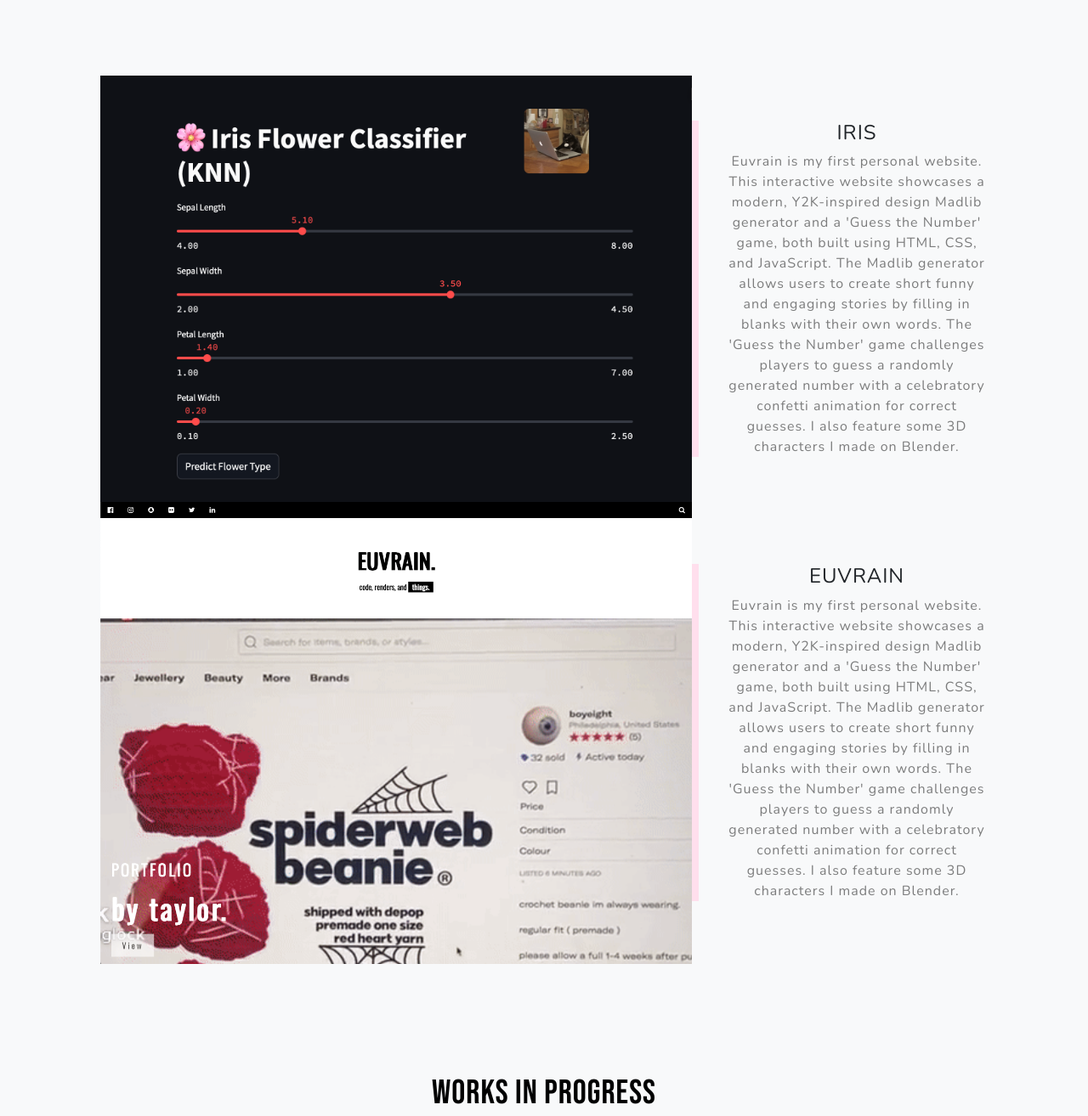
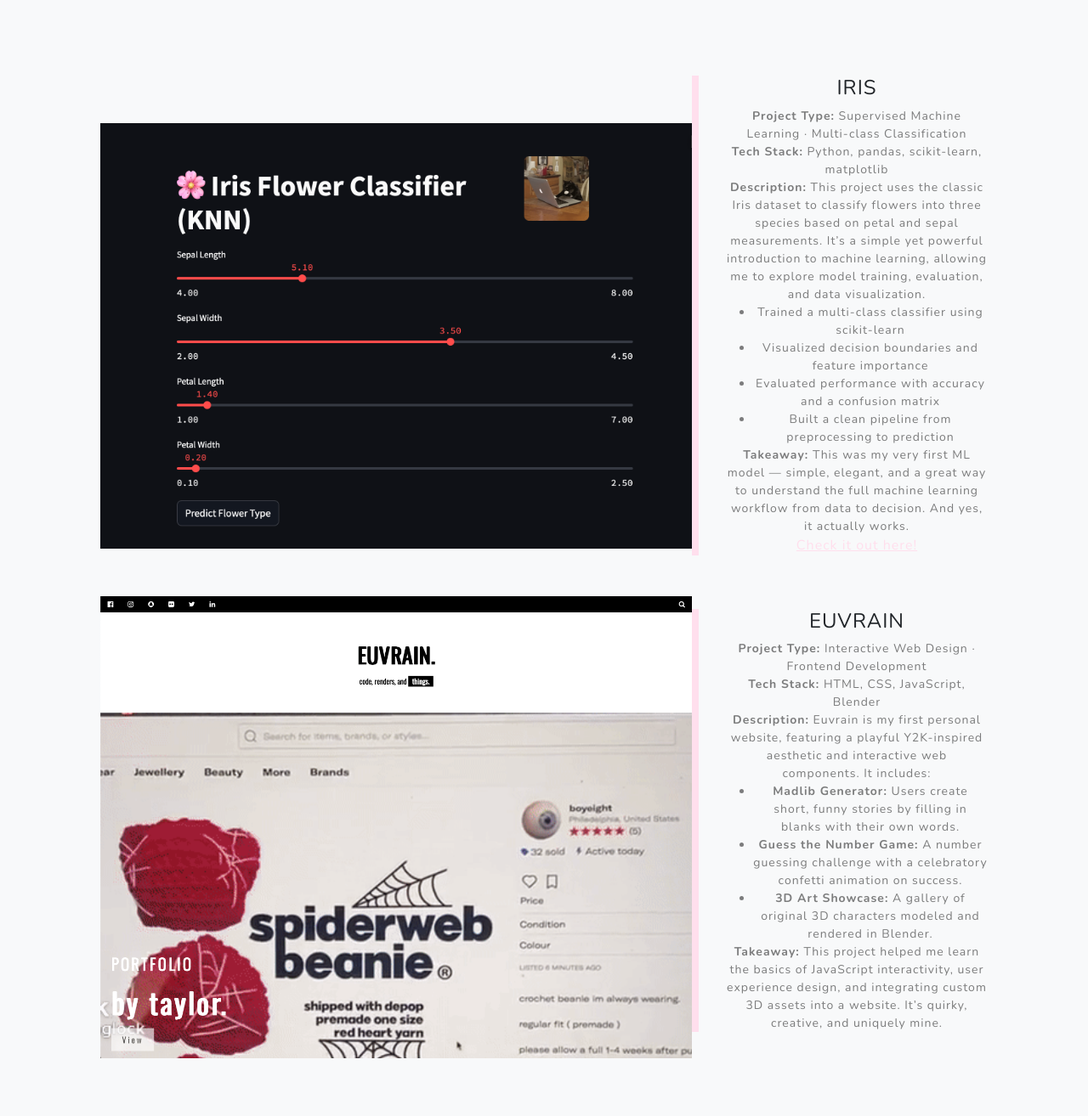
Before and after one commit to euvrain/landing-page, a plain HTML site: page index.html in a window 1280 px wide. Shown: the part 1620-2934 px from the top of the page at 85% size. Drawn offline with nearby package versions, Linux system fonts and the light colour scheme.

Commit message:
update projects

```diff
--- a/index.html
+++ b/index.html
@@ -1,32 +1,12 @@
 <!DOCTYPE html>
 <html lang="en">
     <head>
-        <!-- Google tag (gtag.js) -->
-<script async src="https://www.googletagmanager.com/gtag/js?id=G-V4204ME1LW"></script>
-<script>
-  window.dataLayer = window.dataLayer || [];
-  function gtag(){dataLayer.push(arguments);}
-  gtag('js', new Date());
-
-  gtag('config', 'G-V4204ME1LW');
-</script>
-
         <meta charset="utf-8" />
         <meta name="viewport" content="width=device-width, initial-scale=1, shrink-to-fit=no" />
         <meta name="description" content="" />
         <meta name="author" content="" />
-        <title>Taylor McDonald - Web Dev | 3D Modeling | App Dev</title>
-
-
-        <meta property="og:title" content="Taylor McDonald - Web Dev | 3D Modeling | App Dev">
-        <meta property="og:description" content="Welcome to my portfolio website where you can explore my projects, skills, and experience.">
-        <meta property="og:image" content="icon.png">
-        <meta property="og:url" content="https://taymarie.dev">
-        <meta property="og:type" content="website">
-
-
-
-        <link rel="icon" type="image/x-icon" href="assets/icon.ico" sizes="16x16"/>
+        <title>Grayscale - Start Bootstrap Theme</title>
+        <link rel="icon" type="image/x-icon" href="assets/favicon.ico" />
         <!-- Font Awesome icons (free version)-->
         <script src="https://use.fontawesome.com/releases/v6.3.0/js/all.js" crossorigin="anonymous"></script>
         <!-- Google fonts-->
@@ -54,7 +34,7 @@
                     <ul class="navbar-nav ms-auto">
                         <li class="nav-item"><a class="nav-link" href="#about">About</a></li>
                         <li class="nav-item"><a class="nav-link" href="#projects">Projects</a></li>
-                        <li class="nav-item"><a class="nav-link" href="#contact">Contact</a></li>
+                        <li class="nav-item"><a class="nav-link" href="#signup">Contact</a></li>
                     </ul>
                 </div>
             </div>
@@ -80,7 +60,7 @@
                         <p style="color: #9B7D61;">
                             I’m a Computer Science student at NJIT with a strong foundation in Python, HTML, CSS, and JavaScript. While I started out enjoying front-end development, I’ve recently shifted my focus toward machine learning and data science. I’m actively building my skills in frameworks like React, Node.js, and Next.js through coursework, personal projects, and self-guided learning.
 
-My long-term goal is to become a Machine Learning Engineer or Data Scientist, and I’m currently working on projects that combine coding with data-driven insights. Outside of tech, I’m into plants, dogs, crocheting, and learning Korean. I also like experimenting with game development and 3D modeling when I have the time.:)
+                            My long-term goal is to become a Machine Learning Engineer or Data Scientist, and I’m currently working on projects that combine coding with data-driven insights. Outside of tech, I’m into plants, dogs, crocheting, and learning Korean. I also like experimenting with game development and 3D modeling when I have the time. :)
 </a>
 
                         </p>
@@ -98,17 +78,53 @@ My long-term goal is to become a Machine Learning Engineer or Data Scientist, an
                     <div class="col-xl-4 col-lg-5">
                         <div class="featured-text text-center text-lg-left">
                             <h4>IRIS</h4>
-                            <p class="text-black-50 mb-0">Euvrain is my first personal website. This interactive website showcases a modern, Y2K-inspired design Madlib generator and a 'Guess the Number' game, both built using HTML, CSS, and JavaScript. The Madlib generator allows users to create short funny and engaging stories by filling in blanks with their own words. The 'Guess the Number' game challenges players to guess a randomly generated number with a celebratory confetti animation for correct guesses.  I also feature some 3D characters I made on Blender.</p>
+                            <p class="text-black-50 mb-0"><div>
+                                <div class="project-card">
+
+                                    <small class="text-black-50 mb-0 d-block"><strong>Project Type:</strong> Supervised Machine Learning · Multi-class Classification</small>
+                                    <small class="text-black-50 mb-0 d-block"><strong>Tech Stack:</strong> Python, pandas, scikit-learn, matplotlib</small>
+                                    <small class="text-black-50 mb-0 d-block"><strong>Description:</strong>
+                                      This project uses the classic Iris dataset to classify flowers into three species based on petal and sepal measurements.
+                                      It’s a simple yet powerful introduction to machine learning, allowing me to explore model training, evaluation, and data visualization.
+                                    </small>
+                                    <ul class="text-black-50 small mb-0">
+                                      <li>Trained a multi-class classifier using scikit-learn</li>
+                                      <li>Visualized decision boundaries and feature importance</li>
+                                      <li>Evaluated performance with accuracy and a confusion matrix</li>
+                                      <li>Built a clean pipeline from preprocessing to prediction</li>
+                                    </ul>
+                                    <small class="text-black-50 mb-0 d-block"><strong>Takeaway:</strong>
+                                      This was my very first ML model — simple, elegant, and a great way to understand the full machine learning workflow from data to decision. And yes, it actually works.
+                                    </small>
+                                  </div>
+                                <a href="https://irisflowerknn.streamlit.app/" >
+                                    Check it out here!
+                                  </a>
+                                </div></p>
                         </div>
-
+                        <div class="my-5"></div>
                     </div>
                     <div class="col-xl-8 col-lg-7"><img class="img-fluid mb-3 mb-lg-0" src="assets/img/ss1.png" alt="..." /></div>
                     <div class="col-xl-4 col-lg-5">
                         <div class="featured-text text-center text-lg-left">
                             <h4>EUVRAIN</h4>
-                            <p class="text-black-50 mb-0">Euvrain is my first personal website. This interactive website showcases a modern, Y2K-inspired design Madlib generator and a 'Guess the Number' game, both built using HTML, CSS, and JavaScript. The Madlib generator allows users to create short funny and engaging stories by filling in blanks with their own words. The 'Guess the Number' game challenges players to guess a randomly generated number with a celebratory confetti animation for correct guesses.  I also feature some 3D characters I made on Blender.</p>
+                            <p class="text-black-50 mb-0"><div class="project-card">
+
+                                <small class="text-black-50 mb-0 d-block"><strong>Project Type:</strong> Interactive Web Design · Frontend Development</small>
+                                <small class="text-black-50 mb-0 d-block"><strong>Tech Stack:</strong> HTML, CSS, JavaScript, Blender</small>
+                                <small class="text-black-50 mb-0 d-block"><strong>Description:</strong>
+                                  Euvrain is my first personal website, featuring a playful Y2K-inspired aesthetic and interactive web components. It includes:
+                                </small>
+                                <ul class="text-black-50 small mb-0">
+                                  <li><strong>Madlib Generator:</strong> Users create short, funny stories by filling in blanks with their own words.</li>
+                                  <li><strong>Guess the Number Game:</strong> A number guessing challenge with a celebratory confetti animation on success.</li>
+                                  <li><strong>3D Art Showcase:</strong> A gallery of original 3D characters modeled and rendered in Blender.</li>
+                                </ul>
+                                <small class="text-black-50 mb-0 d-block"><strong>Takeaway:</strong>
+                                  This project helped me learn the basics of JavaScript interactivity, user experience design, and integrating custom 3D assets into a website. It’s quirky, creative, and uniquely mine.
+                                </small>
+                              </div></p>
                         </div>
-
                     </div>
                 </div>
 
@@ -141,7 +157,7 @@ My long-term goal is to become a Machine Learning Engineer or Data Scientist, an
                         <div class="bg-black text-center h-100 project">
                             <div class="d-flex h-100">
                                 <div class="project-text w-100 my-auto text-center text-lg-right">
-                                    <h4 class="text-white">AI Plant/Crop Health Monitor</h4>
+                                    <h4 class="text-white">AI Plant/Crop Halth Monitor</h4>
                                     <p class="mb-0 text-white-50">An AI-driven crop health monitoring and management system designed to help gardeners and farmers optimize their agricultural practices. Utilizing advanced computer vision and machine learning techniques, this app will provide real-time analysis and insights into the health of crops, enabling gardeners/farmers to take proactive measures to prevent and mitigate plant/crop damage</p>
                                 </div>
                             </div>
@@ -150,8 +166,24 @@ My long-term goal is to become a Machine Learning Engineer or Data Scientist, an
                 </div>
             </div>
         </section>
-        <!-- contact-->
+        <!-- Signup-->
+        <section class="signup-section" id="signup">
+            <div class="container px-4 px-lg-5">
+                <div class="row gx-4 gx-lg-5">
+                    <div class="col-md-10 col-lg-8 mx-auto text-center">
 
+                        <!-- * * * * * * * * * * * * * * *-->
+                        <!-- * * SB Forms Contact Form * *-->
+                        <!-- * * * * * * * * * * * * * * *-->
+                        <!-- This form is pre-integrated with SB Forms.-->
+                        <!-- To make this form functional, sign up at-->
+                        <!-- https://startbootstrap.com/solution/contact-forms-->
+                        <!-- to get an API token!-->
+
+                    </div>
+                </div>
+            </div>
+        </section>
 
 
         <!-- Contact-->
@@ -177,7 +209,7 @@ My long-term goal is to become a Machine Learning Engineer or Data Scientist, an
                 </div>
                 <div class="social d-flex justify-content-center">
                     <a class="mx-2" href="https://www.instagram.com/euvrain?igsh=MTVnaXRyaXdyeWNlbA=="><i class="fab fa-instagram"></i></a>
-                    <a class="mx-2" href="https://www.linkedin.com/in/taylormarie/"><i class="fab fa-linkedin"></i></a>
+                    <a class="mx-2" href="https://www.linkedin.com/in/taylormarie/"><i class="fab fa-linkedin">https://www.linkedin.com/in/taylormarie/</i></a>
                     <a class="mx-2" href="https://github.com/euvrain"><i class="fab fa-github"></i></a>
                 </div>
             </div>
```
